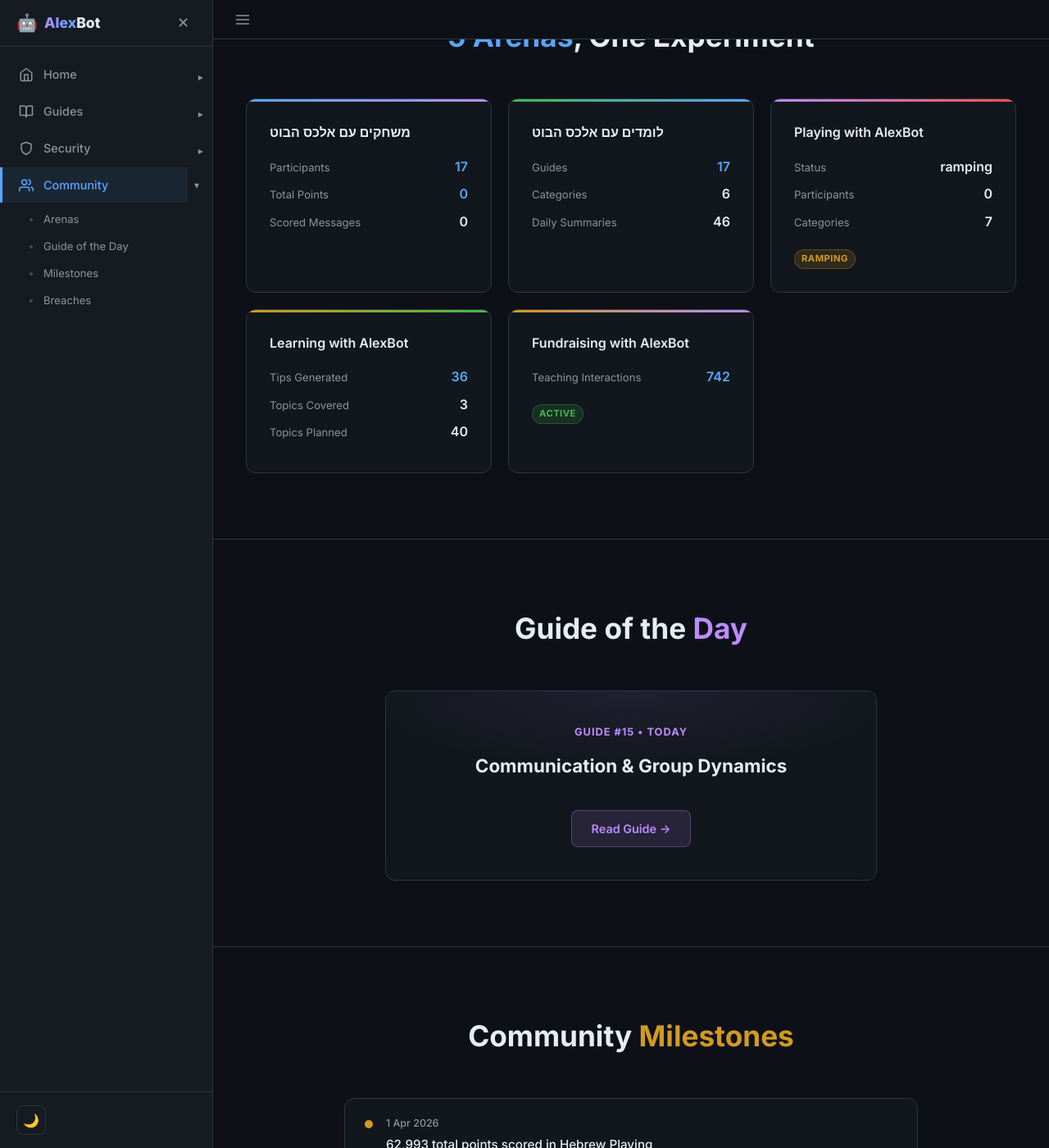
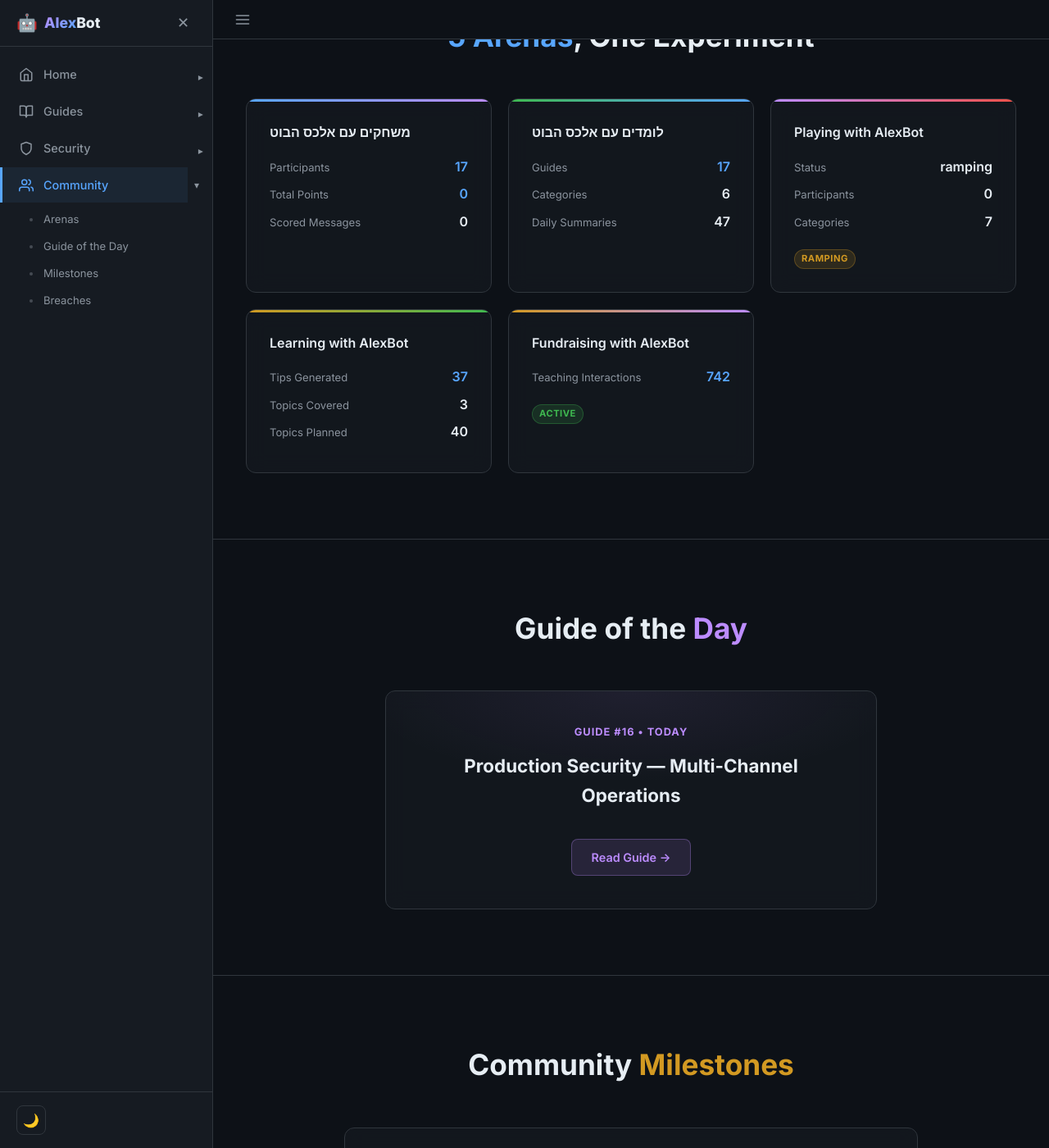
Before and after one commit to alexliv1234/alexbot-public, a Jekyll site: the page built from docs/community.html, in a window 1280 px wide and 1400 px high, scrolled down 450 px. Shown: the whole window at 82% size. Built offline with Jekyll 4.4.1, drawn with Linux system fonts in a browser that asks for light colours; some of the changed text lies outside the part shown.

Commit message:
📊 Auto-update community stats (2026-04-21_05-00)
Hebrew Playing: 17 players /  pts
Guides: 17 published | International: 0 playing

```diff
--- a/docs/assets/groups-data.json
+++ b/docs/assets/groups-data.json
@@ -1,6 +1,6 @@
 {
-  "lastUpdated": "2026-04-20",
-  "timestamp": "2026-04-20T17:00Z",
+  "lastUpdated": "2026-04-21",
+  "timestamp": "2026-04-21T02:00Z",
   "hebrewPlaying": {
     "name": "משחקים עם אלכס הבוט",
     "participants": 17,
@@ -12,7 +12,7 @@
     "name": "לומדים עם אלכס הבוט",
     "guides": 17,
     "categories": 6,
-    "dailySummaries": 46,
+    "dailySummaries": 47,
     "qaExchanges": 3
   },
   "intlPlaying": {
@@ -23,7 +23,7 @@
   },
   "intlLearning": {
     "name": "Learning with AlexBot",
-    "tipsGenerated": 36,
+    "tipsGenerated": 37,
     "topicsCovered": 3,
     "topicsPlanned": 40,
     "deliveryFailures": 1
@@ -53,9 +53,9 @@
     }
   ],
   "guideOfTheDay": {
-    "num": 15,
-    "title": "Communication & Group Dynamics",
-    "slug": "15-communication-group-dynamics"
+    "num": 16,
+    "title": "Production Security — Multi-Channel Operations",
+    "slug": "16-production-security-multi-channel"
   },
   "communityMilestones": [
     {
```
